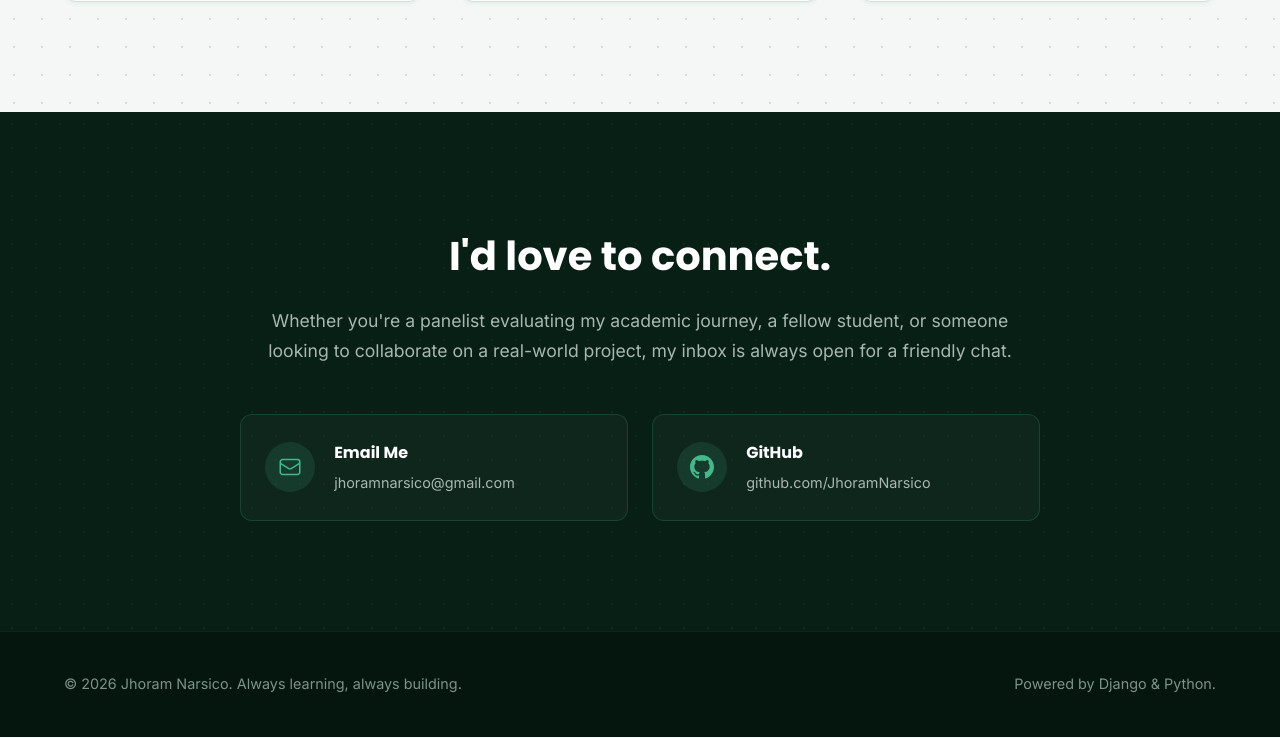
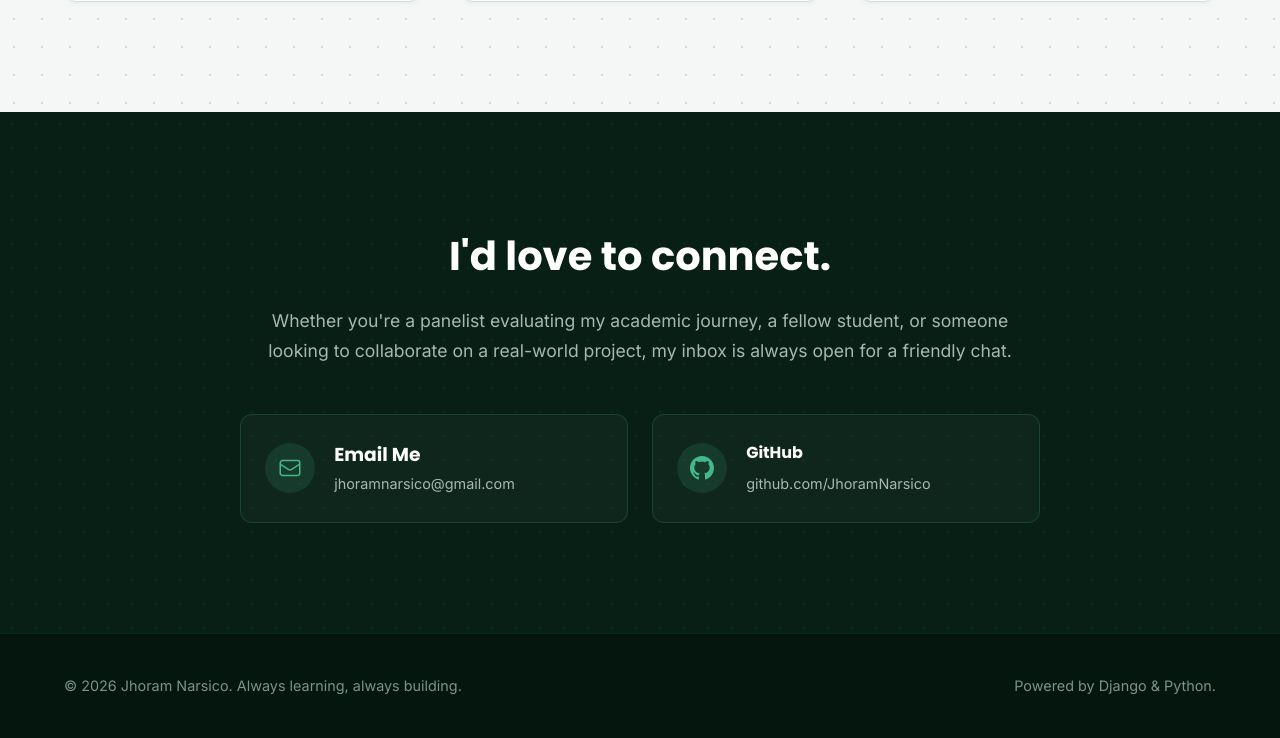
Before and after one commit to JhoramNarsico/StudentPortfolio, a plain HTML site: page index.html in a window 1280 px wide. Shown: the part 2403-3141 px from the top of the page. Drawn offline with Linux system fonts and the light colour scheme.

Commit message:
refactor: h4 to h3

```diff
--- a/index.html
+++ b/index.html
@@ -195,8 +195,7 @@
                                 </svg>
                             </div>
                             <div>
-                                <h4>Email Me</h4>
-                                <span>jhoramnarsico@gmail.com</span>
+                                <h3>Email Me</h3><span>jhoramnarsico@gmail.com</span>
                             </div>
                         </a>
 
```
